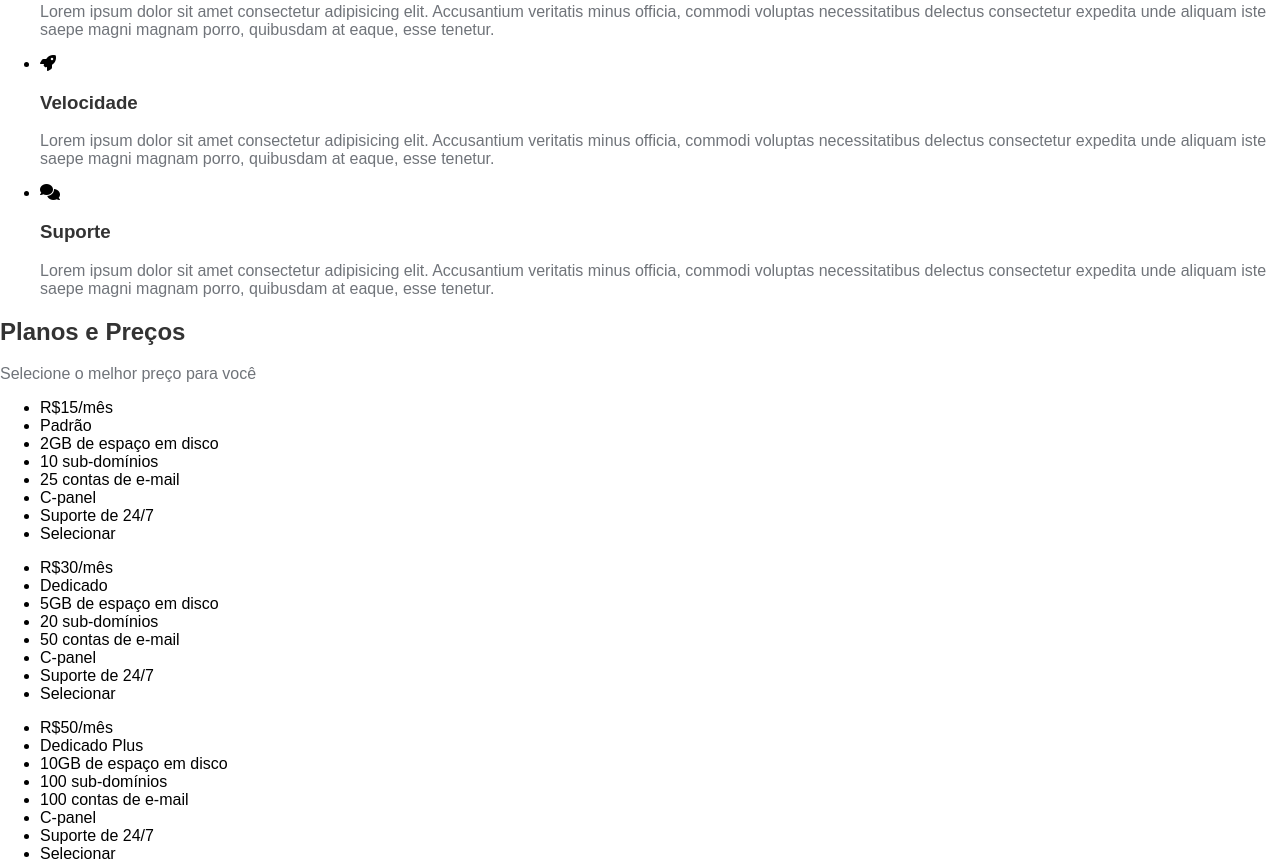
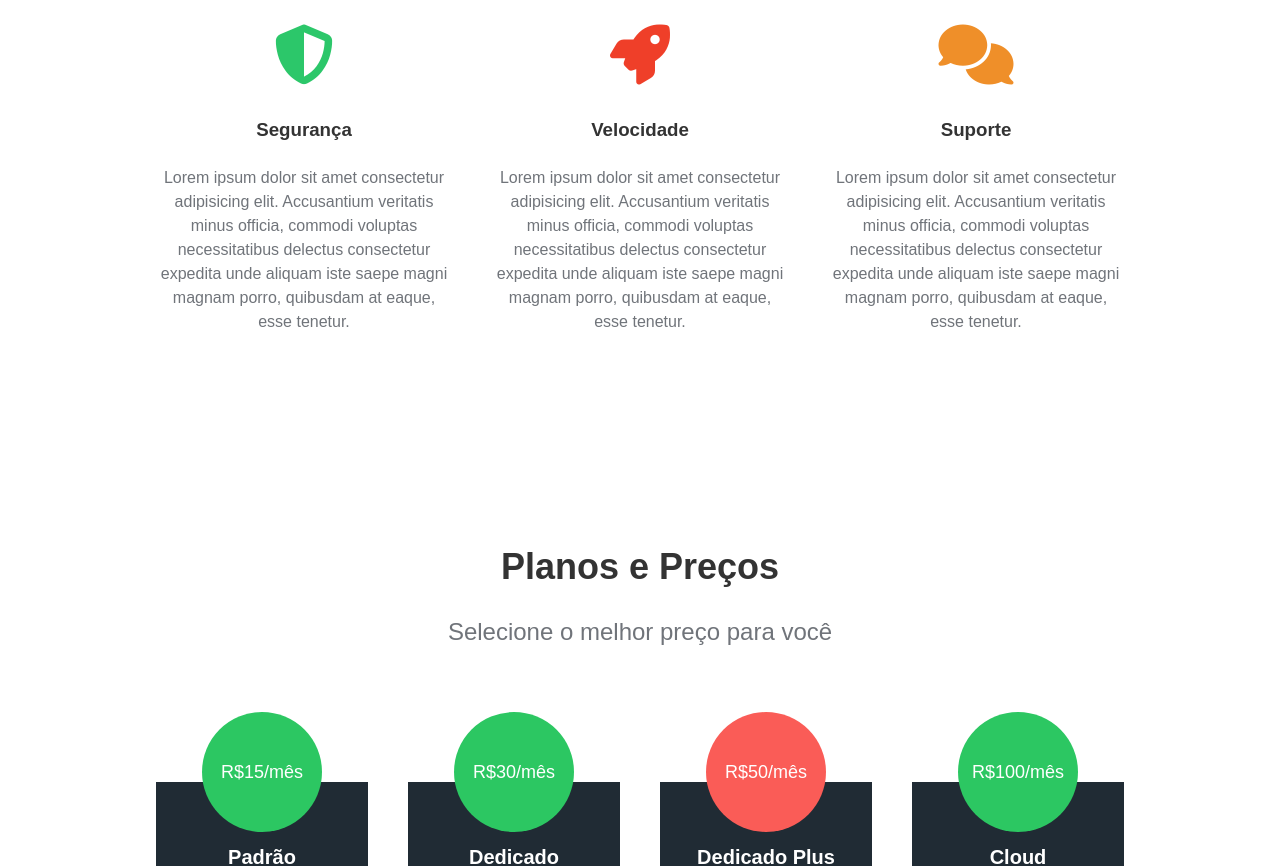
Before and after one commit to gfucci/Site-HDC-host, a plain HTML site: page index.html in a window 1280 px wide. Shown: the part 694-1560 px from the top of the page. Drawn offline with Linux system fonts and the light colour scheme.

Commit message:
CSS dos planos e preços

```diff
--- a/css/index.css
+++ /dev/null
@@ -1,43 +0,0 @@
-html, body, div, span, applet, object, iframe,
-h1, h2, h3, h4, h5, h6, p, blockquote, pre,
-a, abbr, acronym, address, big, cite, code,
-del, dfn, em, img, ins, kbd, q, s, samp,
-small, strike, strong, sub, sup, tt, var,
-b, u, i, center,
-dl, dt, dd, ol, ul, li,
-fieldset, form, label, legend,
-table, caption, tbody, tfoot, thead, tr, th, td,
-article, aside, canvas, details, embed,
-figure, figcaption, footer, header, hgroup,
-menu, nav, output, ruby, section, summary,
-time, mark, audio, video {
-	margin: 0;
-	padding: 0;
-	border: 0;
-	font-size: 100%;
-	font: inherit;
-	vertical-align: baseline;
-}
-/* HTML5 display-role reset for older browsers */
-article, aside, details, figcaption, figure,
-footer, header, hgroup, menu, nav, section {
-	display: block;
-}
-body {
-	line-height: 1;
-}
-ol, ul {
-	list-style: none;
-}
-blockquote, q {
-	quotes: none;
-}
-blockquote:before, blockquote:after,
-q:before, q:after {
-	content: '';
-	content: none;
-}
-table {
-	border-collapse: collapse;
-	border-spacing: 0;
-}
--- a/css/style.css
+++ b/css/style.css
@@ -98,3 +98,133 @@ nav {
 .main_banner p {
     font-size: 32px;
 }
+
+/* SPECIALTIES */
+
+.specialties_container {
+    padding: 5em;
+}
+
+.specialties_container ul {
+    display: flex;
+    position: relative;
+    margin-right: auto;
+    margin-left: auto;
+    width: 90%;
+    padding-left: 0;
+}
+
+.specialties_container ul li {
+    flex: 1 1 200px;
+    list-style: none;
+    text-align: center;
+    padding: 20px;
+}
+
+.fas {
+    font-size: 60px;
+    margin-bottom: 15px;
+}
+
+.fa-shield-alt {
+    color: #2CC76A;
+}
+
+.fa-rocket {
+    color: #EF3F29;
+}
+
+.fa-comments {
+    color: #EF8F29;
+}
+
+.specialties_container ul li h3 {
+    margin-bottom: 25px;
+}
+
+.specialties_container ul li p {
+    line-height: 24px;
+}
+
+/* PREÇOS */
+
+.pricing_container {
+    padding: 5em;
+    text-align: center;
+}
+
+.pricing_container h1 {
+    font-size: 36px;
+    margin-top: 0;
+}
+
+.pricing_container p {
+    font-size: 24px;
+}
+
+.plans_container {
+    display: flex;
+    justify-content: space-between;
+    margin-top: 50px;
+    position: relative;
+    width: 90%;
+    margin-left: auto;
+    margin-right: auto;
+}
+
+.plan {
+    flex: 1 1 200px;
+    max-width: 275px;
+    margin-left: 20px;
+    margin-right: 20px;
+}
+
+.plan ul {
+    padding: 0;
+}
+
+.plan li {
+    list-style: none;
+    height: 50px;
+    line-height: 50px;
+    background-color: #E8E9EA;
+    color: #333;
+}
+
+.plan .price {
+    width: 120px;
+    height: 120px;
+    line-height: 120px;
+    font-size: 18px;
+    text-align: center;
+    border-radius: 50%;
+    background-color: #2CC762;
+    color: #FFF;
+    position: relative;
+    margin-left: auto;
+    margin-right: auto;
+    margin-bottom: -50px;
+}
+
+.plan .plan-name {
+    padding-top: 50px;
+    padding-bottom: 20px;
+    background-color: #202B34;
+    color: #FFF;
+    font-size: 20px;
+    font-weight: bold;
+}
+
+.plan .plan_btn {
+    cursor: pointer;
+    background-color: #2CC762;
+    font-weight: bold;
+    height: 75px;
+    line-height: 75px;
+    font-size: 22px;
+    color: #FFF;
+}
+
+.plan .recommended {
+    background-color: #FA5C57;
+}
--- a/index.html
+++ b/index.html
@@ -58,7 +58,7 @@
             <section class="pricing_container">
                 <h1>Planos e Preços</h1>
                 <p>Selecione o melhor preço para você</p>
-                <div class="plans_constainer">
+                <div class="plans_container">
                     <div class="plan">
                         <ul>
                             <li class="price">R$15/mês</li>
```
